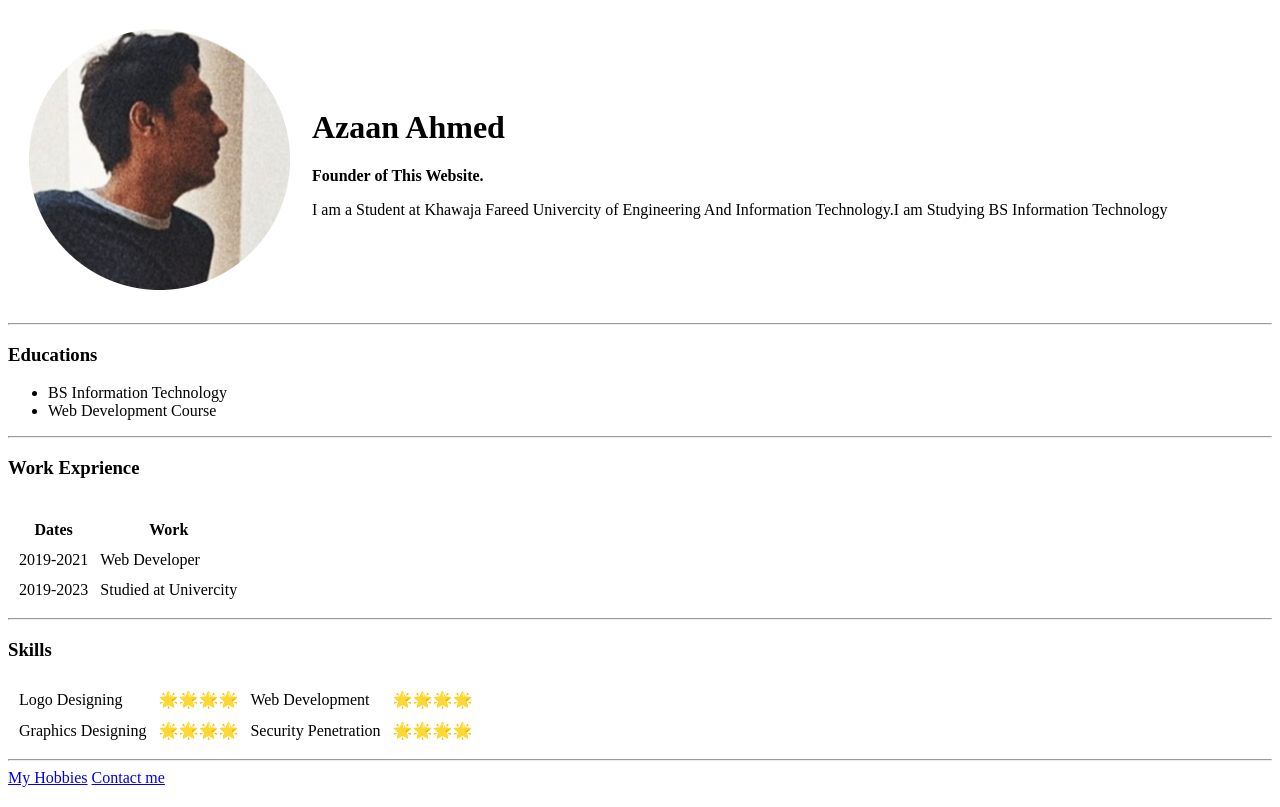
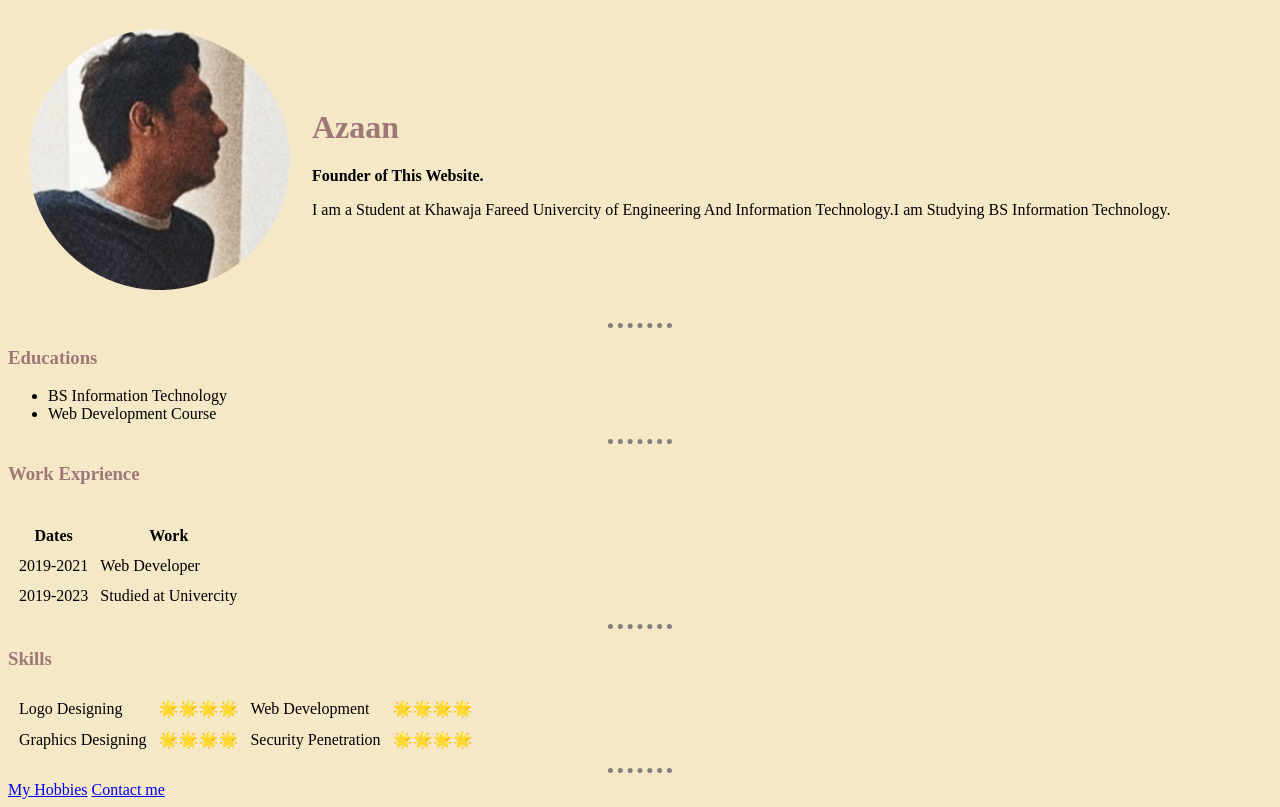
Before and after one commit to Azaankalwer/cv, a plain HTML site: page index.html in a window 1280 px wide. Drawn offline with Linux system fonts and the light colour scheme; files that its build step writes are made by us from their sources.

Commit message:
Add files via upload

```diff
--- a/index.html
+++ b/index.html
@@ -3,16 +3,17 @@
 
 <head>
   <meta charset="utf-8">
-  <title>Azaan</title>
+  <title>Azaan's Personal Website</title>
+  <link rel="stylesheet" href="/CSS/style.css">
 </head>
 
 <body>
   <table cellspacing="20" >
     <tr>
       <td><img src="images/azaan image.png" alt="Azaan Profile"></td>
-      <td><h1>Azaan Ahmed</h1>
+      <td><h1>Azaan</h1>
       <p><em></em><strong>Founder of This Website.</strong></p>
-      <p>I am a Student at Khawaja Fareed Univercity of Engineering And Information Technology.I am Studying BS Information Technology</p>
+      <p>I am a Student at Khawaja Fareed Univercity of Engineering And Information Technology.I am Studying BS Information Technology.</p>
     </td>
     </tr>
   </table>
--- /dev/null
+++ b/style.css
@@ -0,0 +1,16 @@
+body{
+  background-color:#F5E8C7;
+ }
+ h1{
+   color:#9E7777 ;
+ }
+ h3{
+   color:#9E7777 ;
+ }
+ hr{
+   border-style: none;
+   border-top-style: dotted;
+   border-color: gray;
+   border-width: 5px;
+   width: 5%;
+ }
```
Also changed, not shown: Contact-me.html (+1 -0 lines), Hobbies.html (+2 -1 lines).
